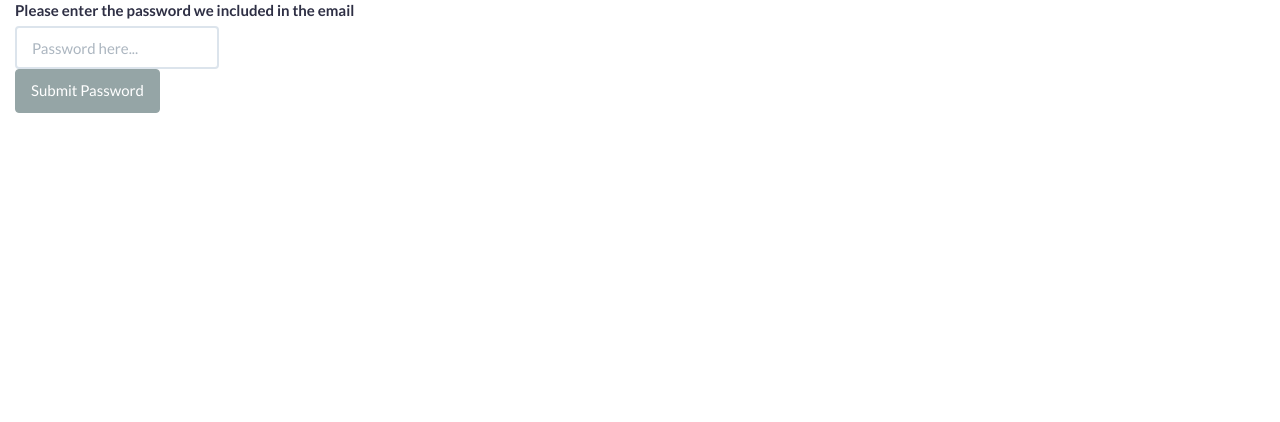
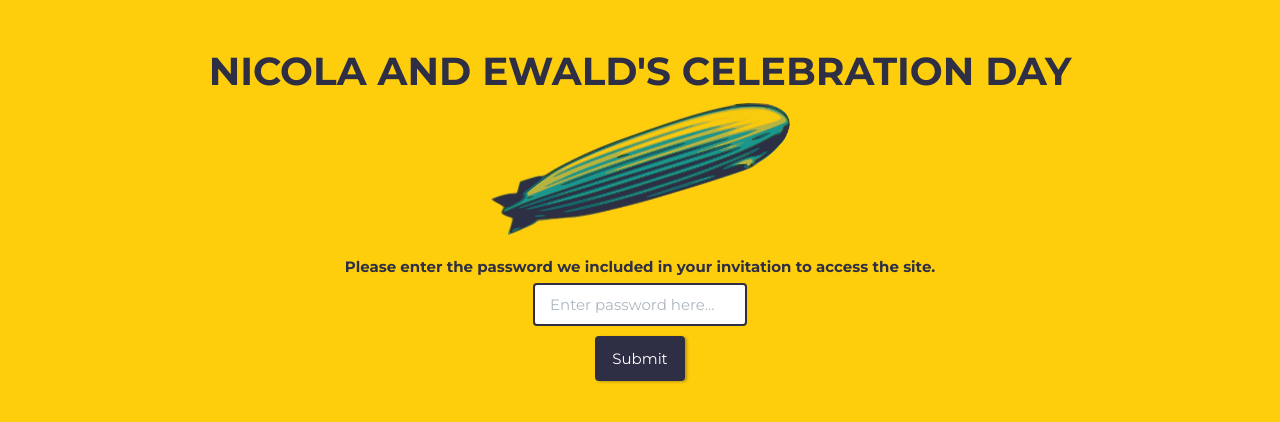
Before and after one commit to ezietsman/celebrationday, a Jekyll site: the page built from index.html, in a window 1280 px wide. Shown: the top 422 px of the page. Built offline with Jekyll 4.4.1, drawn with Linux system fonts in a browser that asks for light colours.

Commit message:
styles for password

```diff
--- a/_includes/about.html
+++ b/_includes/about.html
@@ -19,7 +19,8 @@
                         <b>Ceremony</b>: 12 Durham Avenue, Bishopscourt<br/>
                         <b> Party</b>: <a href="http://www.venueforhirecapetown.co.za/" class="textlink">ColourBox Studios</a>, 3 Industry Street, Paarden Island
                     </p>
-                  <p class="centred"><iframe src="https://www.google.com/maps/embed?pb=!1m18!1m12!1m3!1d3308.177456958095!2d18.447199314898686!3d-33.987975380623425!2m3!1f0!2f0!3f0!3m2!1i1024!2i768!4f13.1!3m3!1m2!1s0x1dcc42b9c59d8a4d%3A0x300cfc112683cb16!2s12+Durham+Ave%2C+Bishopscourt%2C+Cape+Town%2C+7708!5e0!3m2!1sen!2sza!4v1467401368458" width="90%" height="300" frameborder="0" style="border:0;" allowfullscreen></iframe></p>
+                  <p class="centred"><iframe src="https://www.google.com/maps/embed?pb=!1m18!1m12!1m3!1d3308.177456958095!2d18.447199314898693!3d-33.98797538062343!2m3!1f0!2f0!3f0!3m2!1i1024!2i768!4f13.1!3m3!1m2!1s0x1dcc42b9c59d8a4d%3A0x300cfc112683cb16!2s12+Durham+Ave%2C+Bishopscourt%2C+Cape+Town%2C+7708%2C+South+Africa!5e0!3m2!1sen!2sza!4v1469992351381" width="90%" height="300" frameborder="0" style="border:0" allowfullscreen></iframe>
+
 
                     <p class="centred">  <iframe src="https://www.google.com/maps/embed?pb=!1m18!1m12!1m3!1d3310.9476930453707!2d18.46271491489655!3d-33.91674578064299!2m3!1f0!2f0!3f0!3m2!1i1024!2i768!4f13.1!3m3!1m2!1s0x1dcc5db0f2b6e327%3A0x97693a74ee933c56!2sColourBox+Studios!5e0!3m2!1sen!2sza!4v1467401559823" width="90%" height="300" frameborder="0" style="border:0;" allowfullscreen></iframe></p>
 
--- a/_includes/details.html
+++ b/_includes/details.html
@@ -11,10 +11,10 @@
                 <div class="col-lg-8 col-lg-offset-2">
                     <h3>Dress code</h3>
                     <p>
-                        Cocktail (Wear your dancing shoes!)
+                        Cocktail.
 
                     </p>
-                    <p>We'd love our guests to look dapper and sexy but we don't expect jackets or ties - it will be midsummer after all! Gentlemen of Scottish descent are welcome to wear kilts. Ladies may want to avoid very high heels because the ceremony will be held on a manicured lawn.</p>
+                    <p>We'd love our guests to look dapper and sexy but we don't expect too much formality - it will be midsummer after all! Gentlemen of Scottish descent are welcome to wear kilts. Ladies may want to avoid very high heels because the ceremony will be held on a manicured lawn.</p>
 
                     <h3>Getting there</h3>
                     <p>
--- a/_includes/security.html
+++ b/_includes/security.html
@@ -1,26 +1,35 @@
-<div class="col-md-4">
+<div class="col-md-12 text-center">
+
     <form id='pwform' class="form-inline">
-        <div class="form-group">
-            <label for="exampleInputName2">Please enter the password we included in the email</label>
-            <input type="password" class="form-control" id="exampleInputName2" placeholder="Password here...">
+        <div class="form-group col-lg-12 text-center">
+            <h1 id="security">Nicola and Ewald's Celebration Day</h1>
+
+            <img class="img-responsive" style="max-width:300px; margin-left:auto; margin-right:auto;" src="img/zeppelin.png" alt=""><br/>
+            <label for="exampleInputName2">Please enter the password we included in your invitation to access the site.</label>
+            <br/>
+            <input type="password" class="form-control" id="exampleInputName2" placeholder="Enter password here...">
 
         </div>
-        <button id="pwbutton" type="submit" class="btn btn-default">Submit Password</button>
+        <br/>
+        <button id="pwbutton" type="submit" class="btn btn-default">Submit</button>
     </form>
 </div>
 
 
 <script type="text/javascript">
     window.onload = function() {
+        $("body").css("background-color","#fece0c");
+
         $('#pwform').on('submit', function(event) {
             event.preventDefault();
             var input = $('#exampleInputName2').val();
             if (md5(input) == '486c6b1fd7cb2f9d63a61a02b6da53b9'){
                 $('#pwform').hide();
                 $('div.content').show();
+                $("body").css("background-color","white");
             }
             else {
-                alert("Wrong!");
+                alert("Wrong password. Please try again.");
             }
         });
     }
```
Also changed, not shown: _includes/css/main.css (+37 -0 lines).
